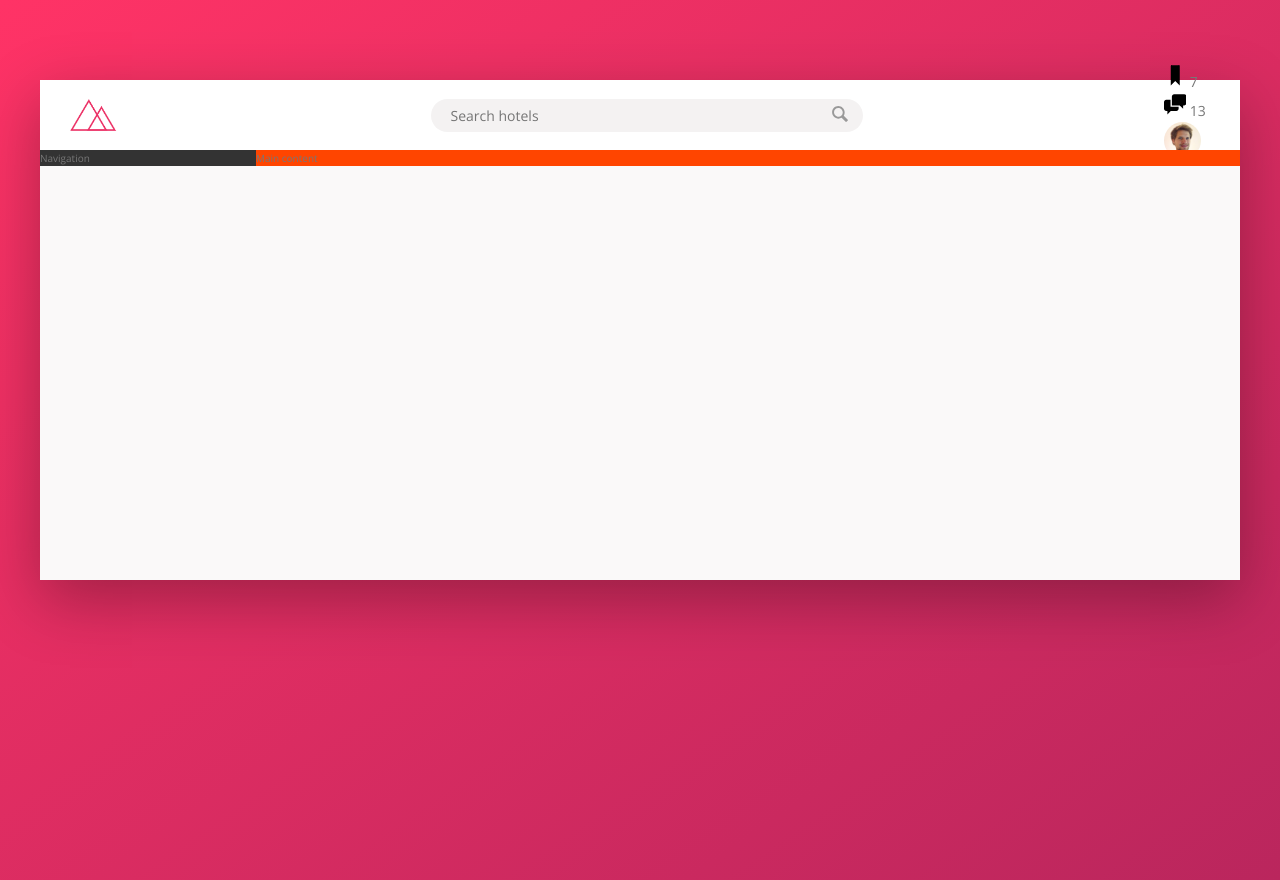
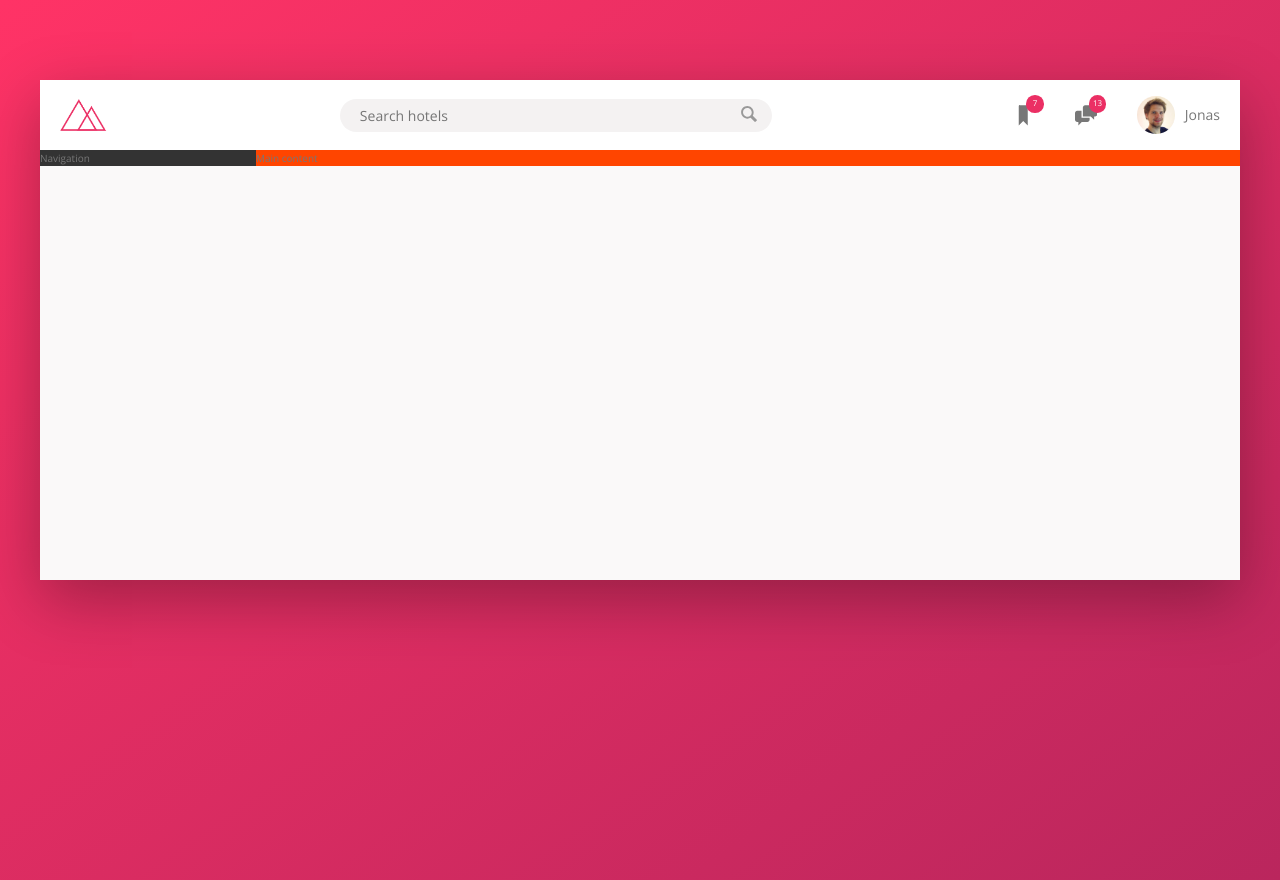
Before and after one commit to trungnd19/flexbox-page, a website: page index.html in a window 1280 px wide. Drawn offline with nearby package versions, Linux system fonts and the light colour scheme.

Commit message:
feat: implement user-nav UI

```diff
--- a/sass/_components.scss
+++ b/sass/_components.scss
@@ -1,6 +1,6 @@
 .logo {
     height: 3.25rem;
-    margin-left: 3rem;
+    margin-left: 2rem;
 }
 
 .search {
@@ -59,25 +59,54 @@
 }
 
 .user-nav {
+    display: flex;
+    align-items: center;
+    align-self: stretch;
+
+    & > * {
+        height: 100%;
+        padding: 0 2rem;
+        cursor: pointer;
+        display: flex;
+        align-items: center;
+    }
+
+    & > *:hover {
+        background-color: var(--color-grey-light-2);
+    }
+
     &__icon-box {
-
+        position: relative;
     }
 
     &__icon {
         width: 2.25rem;
         height: 2.25rem;
+        fill: var(--color-grey-dark-2)
     }
 
     &__user {
 
     }
 
-    &__notification {
-
+    &__notifications {
+        font-size: .8rem;
+        width: 1.75rem;
+        height: 1.75rem;
+        border-radius: 50%;
+        background-color: var(--color-primary);
+        color: #fff;
+        position: absolute;
+        top: 1.5rem;
+        right: 1.1rem;
+        display: inline-flex;
+        justify-content: center;
+        align-items: center;
     }
 
     &__user-photo {
         border-radius: 50%;
         height: 3.75rem;
+        margin-right: 1rem;
     }
 }
```
Also changed, not shown: css/style.css.
